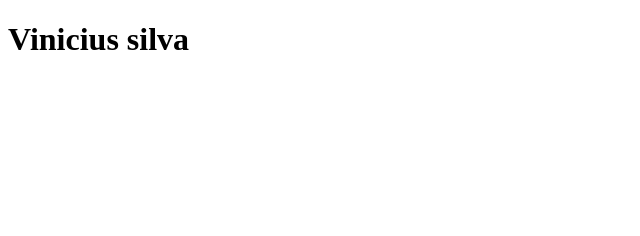
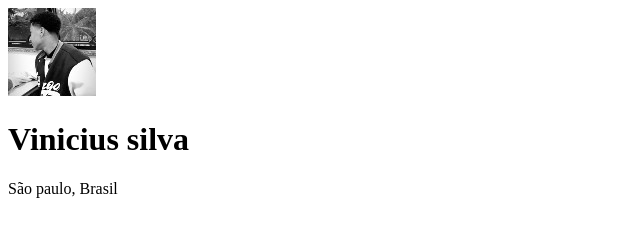
Before and after one commit to Viniciussilva11ATI/meus-links, a plain HTML site: page index.html in a window 1280 px wide. Shown: the whole page, without its empty margins (0-640 px from the left). Drawn offline with Linux system fonts and the light colour scheme.

Commit message:
desenvolvimento do html

```diff
--- a/index.html
+++ b/index.html
@@ -7,7 +7,9 @@
 </head>
 <body>
     <div>
+        <img src="./IMG_20231004_160911_829[1](1).jpg" alt="imagem do criador da pagina de links, Vinicius silva ">
         <h1>Vinicius silva</h1>
+        <p>São paulo, Brasil</p>
     </div>
 </body>
 </html>
```
